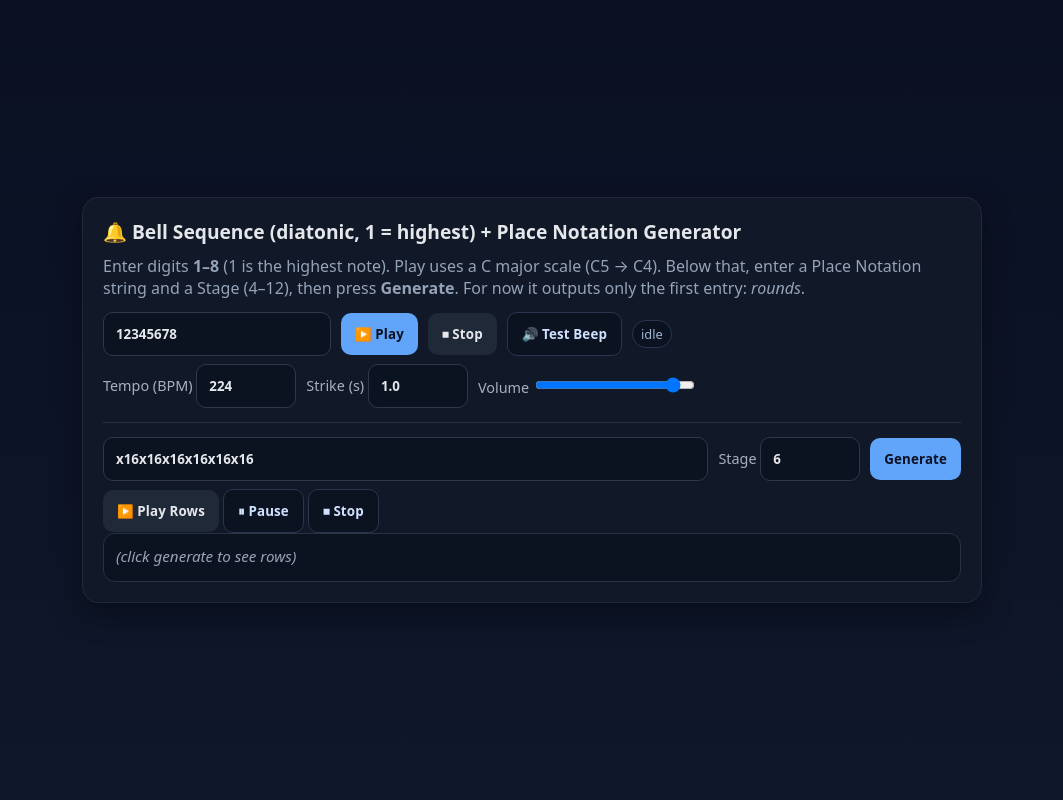
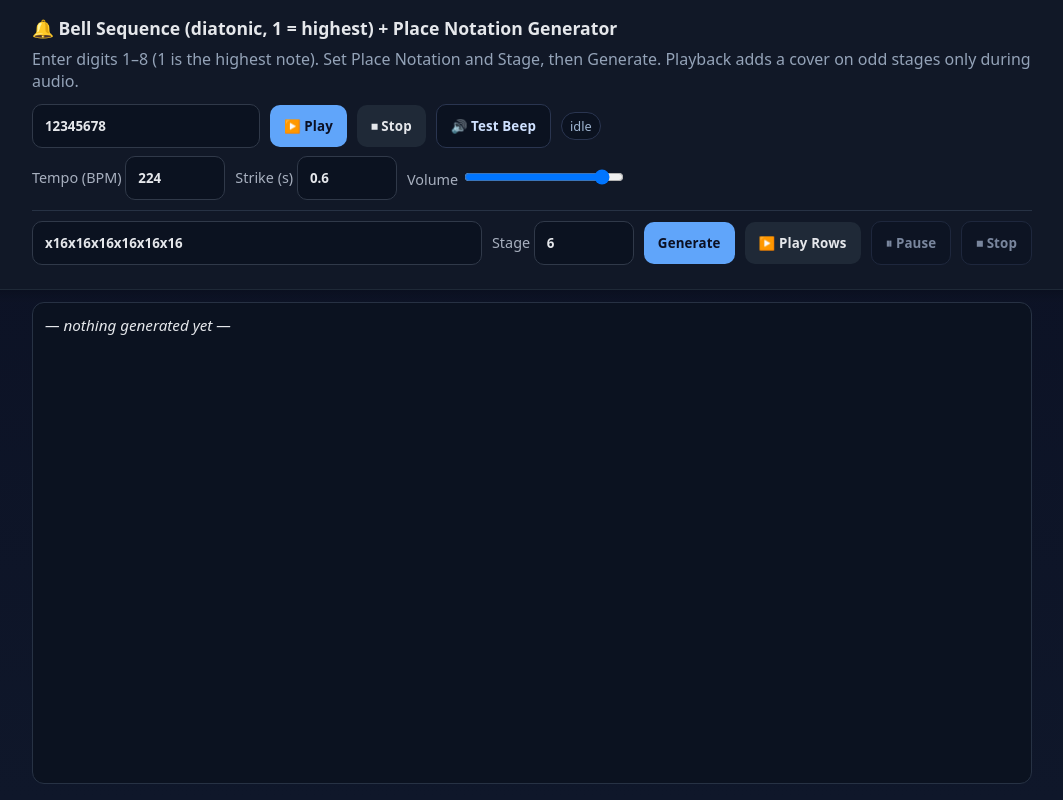
Before and after one commit to alexhunsley/tiny-tower, a plain HTML site: page source/index.html in a window 1280 px wide. Shown: the whole page, without its empty margins (108-1171 px from the left). Drawn offline with Linux system fonts and the light colour scheme.

Commit message:
Use all of vertical space on page

```diff
--- a/source/index.html
+++ b/source/index.html
@@ -1,20 +1,24 @@
 <!doctype html>
 <html lang="en">
 <head>
-	<style>
-	  /* row highlight (strong specificity + !important) */
-	  #notationOutput .row-item { padding: 2px 6px; border-radius: 6px; }
-	  #notationOutput .row-item.playing { background-color: #1e293b !important; }
-	</style>
   <meta charset="utf-8" />
   <title>Bell Player + Place Notation (modular)</title>
   <meta name="viewport" content="width=device-width, initial-scale=1" />
   <link href="./styles.css" rel="stylesheet" />
+  <style>
+    /* inline highlight style to be bullet-proof */
+    #notationOutput .row-item { padding: 2px 6px; border-radius: 6px; }
+    #notationOutput .row-item.playing { background-color: #1e293b !important; }
+  </style>
 </head>
 <body>
-  <div class="wrap">
+  <div class="app">
+
+    <!-- Sticky toolbar at the very top -->
+    <header class="toolbar">
+      <div class="bar">
         <h1>🔔 Bell Sequence (diatonic, 1 = highest) + Place Notation Generator</h1>
-    <p>Enter digits <b>1–8</b> (1 is the highest note). Play uses a C major scale (C5 → C4). Below that, enter a Place Notation string and a Stage (4–12), then press <b>Generate</b>. For now it outputs only the first entry: <i>rounds</i>.</p>
+        <p class="muted">Enter digits 1–8 (1 is the highest note). Set Place Notation and Stage, then Generate. Playback adds a cover on odd stages only during audio.</p>
 
         <!-- PLAYER CONTROLS -->
         <div class="row">
@@ -26,15 +30,9 @@
         </div>
 
         <div class="row">
-	  <label>Tempo (BPM)
-	    <input id="bpm" type="number" min="30" max="300" value="224">
-	  </label>
-	  <label>Strike (s)
-	    <input id="len" type="number" min="0.1" max="3" step="0.05" value="1.0">
-	  </label>
-	  <label>Volume
-	    <input id="vol" type="range" min="0" max="1" step="0.01" value="0.9">
-	  </label>
+          <label>Tempo (BPM) <input id="bpm" type="number" min="30" max="300" value="224"></label>
+          <label>Strike (s) <input id="len" type="number" min="0.1" max="3" step="0.05" value="0.6"></label>
+          <label>Volume <input id="vol" type="range" min="0" max="1" step="0.01" value="0.9"></label>
         </div>
 
         <hr class="rule">
@@ -49,16 +47,21 @@
             <input id="stage" type="number" min="4" max="12" step="1" value="6" />
           </label>
           <button id="generate" class="primary">Generate</button>
-    </div>
 
-	  <!-- NEW controls for generated rows playback -->
+          <!-- Generated rows playback -->
           <button id="playRows" class="secondary" title="Play generated rows">▶️ Play Rows</button>
           <button id="pauseRows" class="ghost" title="Pause playback">⏸ Pause</button>
           <button id="stopRows" class="ghost" title="Stop playback">⏹ Stop</button>
+        </div>
+      </div>
+    </header>
 
+    <!-- Workspace fills all remaining viewport height -->
+    <main class="workspace">
       <div class="panel">
-      <div id="notationOutput"><em class="muted">(click generate to see rows)</em></div>
+        <div id="notationOutput"><em class="muted">— nothing generated yet —</em></div>
       </div>
+    </main>
   </div>
 
   <script type="module" src="./main.js"></script>
--- a/source/styles.css
+++ b/source/styles.css
@@ -1,13 +1,50 @@
 :root { --bg:#0f172a; --panel:#111827; --accent:#60a5fa; --muted:#94a3b8; --text:#e5e7eb; }
+
 * { box-sizing:border-box; font-family: ui-sans-serif, system-ui, -apple-system, Segoe UI, Roboto, Helvetica, Arial; }
-body { margin:0; background:linear-gradient(180deg,#0b1023,#0f172a); color:var(--text);
-       display:grid; min-height:100vh; place-items:center; }
-.wrap { width:min(900px,92vw); background:var(--panel); border:1px solid #1f2937; border-radius:16px;
-        padding:20px; box-shadow:0 10px 30px rgba(0,0,0,.35); }
-h1 { margin:0 0 10px; font-size:1.2rem; }
-p { margin:.2rem 0 .8rem; color:var(--muted); }
+html, body { height:100%; }
+body { margin:0; background:linear-gradient(180deg,#0b1023,#0f172a); color:var(--text); }
+
+/* Layout: app fills viewport, toolbar sticks, workspace expands */
+.app { min-height:100vh; display:flex; flex-direction:column; }
+
+/* Sticky header with its own background so content doesn't "jump" */
+.toolbar {
+  position: sticky;
+  top: 0;
+  z-index: 20;
+  background: var(--panel);
+  border-bottom: 1px solid #1f2937;
+  box-shadow: 0 2px 12px rgba(0,0,0,.25);
+}
+.toolbar .bar { width:min(1000px, 96vw); margin:0 auto; padding:16px 0; }
+.toolbar h1 { margin:0 0 8px; font-size:1.1rem; }
+.toolbar p { margin:0 0 12px; color:var(--muted); }
+
+/* Workspace uses all remaining vertical space */
+.workspace {
+  flex: 1 1 auto;
+  display: flex;
+  justify-content: center;
+  padding: 12px 0 16px;
+}
+.panel {
+  width:min(1000px, 96vw);
+  border:1px solid #273244; background:#0b1220;
+  border-radius:12px; padding:12px;
+  display:flex; flex-direction:column;
+  min-height: 0; /* allow child to control overflow */
+}
+
+/* Generated rows list fills panel and scrolls */
+#notationOutput {
+  flex: 1 1 auto;
+  overflow: auto;
+  font-family: ui-monospace, SFMono-Regular, Menlo, Consolas, monospace;
+  font-size: 0.95rem; line-height: 1.4;
+}
+
+/* Common UI bits */
 .row { display:flex; gap:10px; flex-wrap:wrap; align-items:center; margin:.5rem 0; }
-.rule { border:none; border-top:1px solid #273244; margin:14px 0; }
 
 input[type="text"], input[type="number"]{
   padding:12px; border-radius:10px; border:1px solid #303949; background:#0b1220; color:var(--text); font-weight:600;
@@ -19,15 +56,13 @@ button { appearance:none; border:none; padding:12px 14px; border-radius:10px; fo
 .primary { background:var(--accent); color:#0b1023; }
 .secondary { background:#1f2937; color:var(--text); }
 .ghost { background:#0b1220; border:1px solid #2a3550; color:#cfe1ff; }
+button:disabled { opacity:.55; cursor:not-allowed; }
+
 .pill { display:inline-block; padding:4px 8px; border-radius:999px; border:1px solid #2a3550; background:#0b1220; color:#9fb5d1; font-size:.8rem; }
 label { font-size:.9rem; color:#a8b0bf; }
 input[type="range"] { width:160px; }
+.rule { border:none; border-top:1px solid #273244; margin:10px 0; }
 
-.panel { border:1px solid #273244; background:#0b1220; border-radius:12px; padding:12px; }
-#notationOutput { max-height:220px; overflow:auto; font-family: ui-monospace, SFMono-Regular, Menlo, Consolas, monospace; font-size:0.95rem; line-height:1.4; }
-#notationOutput ol, #notationOutput ul { margin:0; padding-left:1.4rem; }
-.muted { color:#9aa4b3; }
-
-/* highlight currently playing row */
-.row-item { padding: 2px 6px; border-radius: 6px; }
-.row-item.playing { background: #1e293b; } /* slate-800 */
+/* highlight (also defined inline in index.html for cache-proofing) */
+#notationOutput .row-item { padding: 2px 6px; border-radius: 6px; }
+#notationOutput .row-item.playing { background: #1e293b; }
```
Lines whose indentation alone changed are shown as unchanged.
